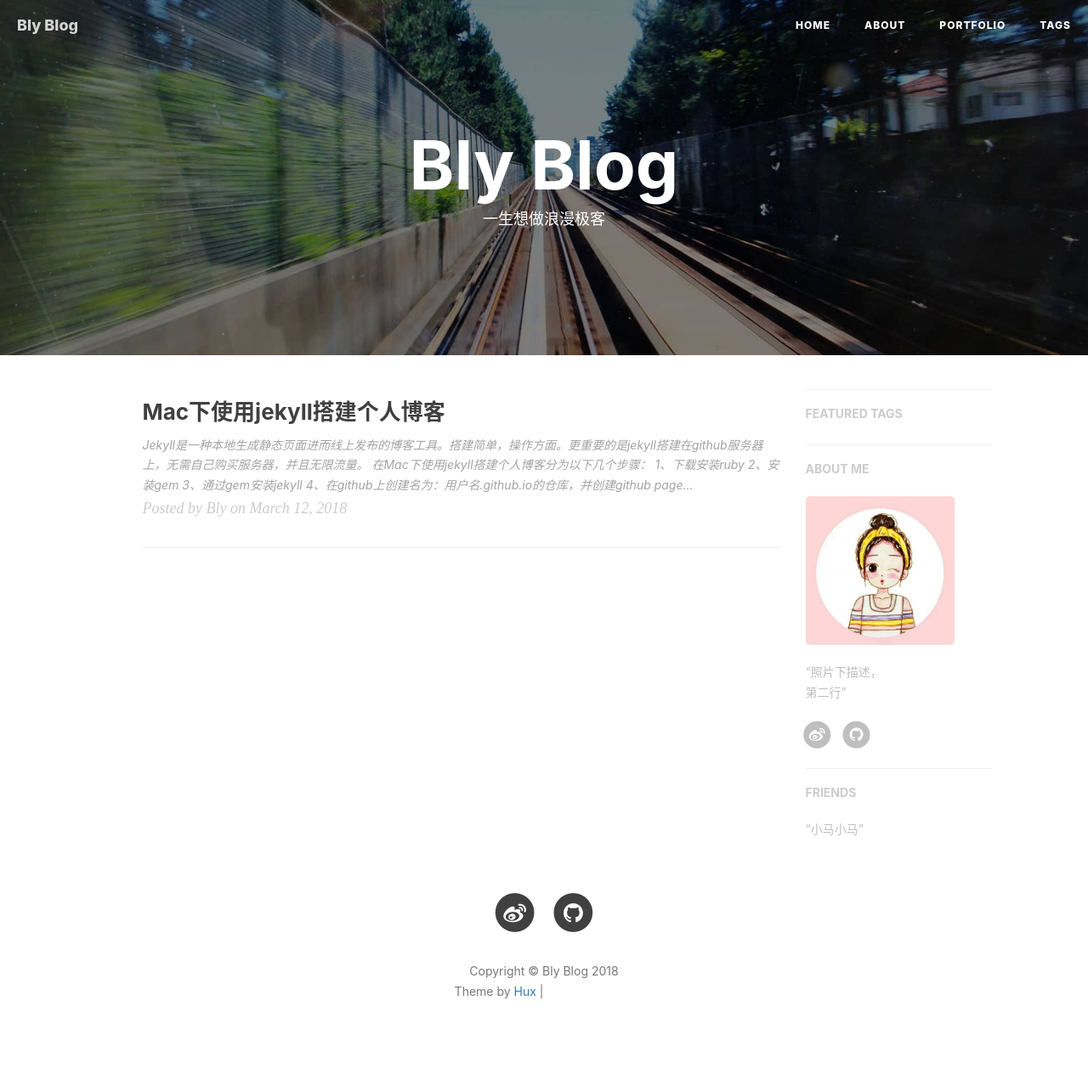
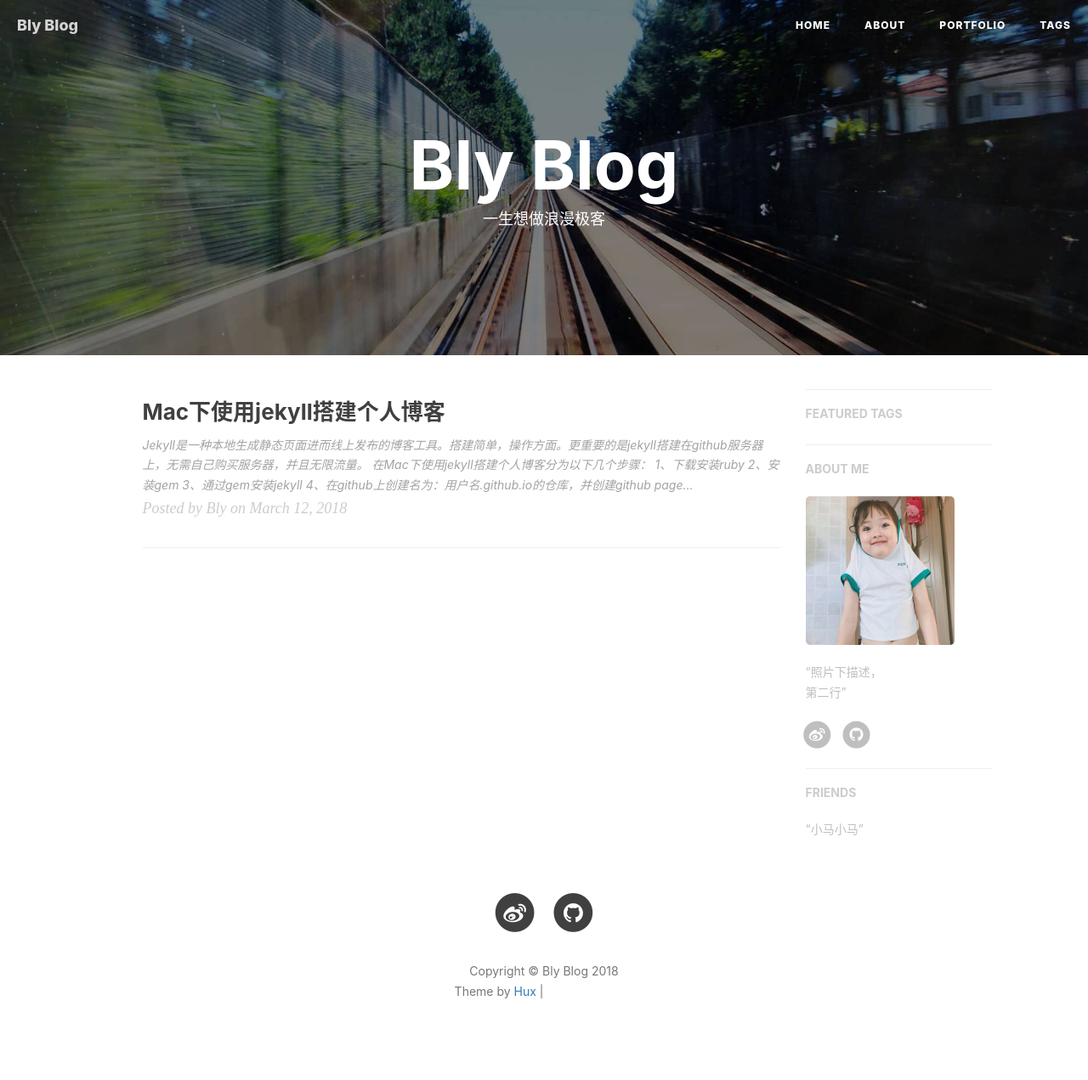
Before and after one commit to blying/blying.github.io, a Jekyll site: the page built from index.html, in a window 1280 px wide. Shown: the whole page at 85% size. Built offline with Jekyll 4.4.1, drawn with Linux system fonts in a browser that asks for light colours; nearby versions of some CDN libraries; the list of posts is cut into pages by our own code; comment, search, counter and statistics services are not loaded; grey boxes are pictures that could not be loaded.

Commit message:
no message

```diff
--- a/_config.yml
+++ b/_config.yml
@@ -68,7 +68,7 @@
 # Sidebar settings
 sidebar: true                           # whether or not using Sidebar.
 sidebar-about-description: “照片下描述，<br>第二行”
-sidebar-avatar: /img/bly-avatar.JPG     # use absolute URL, seeing it's used in both `/` and `/about/`
+sidebar-avatar: /img/bly-home.JPG     # use absolute URL, seeing it's used in both `/` and `/about/`
 
 
 
```
